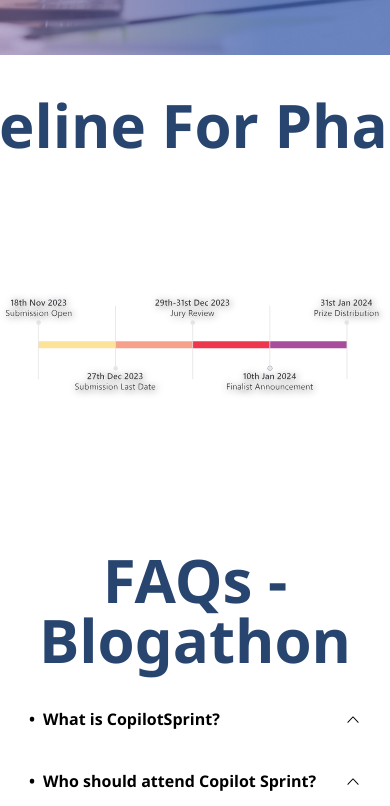
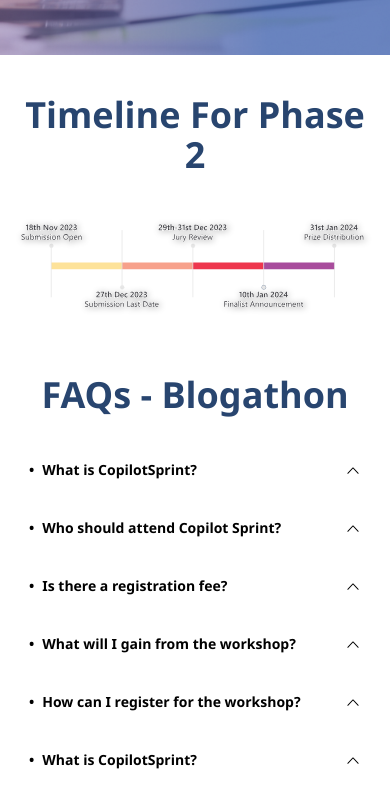
Before and after one commit to Build-In-Bharat/azure-blogathon, a Next.js app: page / in a window 390 px wide. Shown: the part 738-1544 px from the top of the page. Built offline with nearby package versions, Linux system fonts and the light colour scheme.

Commit message:
created faq page

```diff
--- a/components/Faq.tsx
+++ b/components/Faq.tsx
@@ -120,27 +120,24 @@
   };
 
   return (
-
-    <div className=' '>
-      {/* timeLines */}
-      <section id='timeline' className='px-'>
+    <div className="w-full">
+      {/* Timeline Section */}
+      <section id="timeline" className="px-4 md:px-8">
         <div className="content flex flex-col justify-center items-center pt-10 pb-7 gap-5">
-          <h1 className="w-[822px] h-[87px] flex-shrink-0 text-custom-blue text-center text-6xl font-segoe font-semibold text-[#28456F]">
+          <h1 className="text-4xl md:text-6xl text-[#28456F] text-center font-segoe font-semibold mb-6">
             Timeline For Phase 2
           </h1>
-
-          <Image src={timeline} alt="timeline" className='w-[800px] h-72' />
+          <Image src={timeline} alt="timeline" className="w-full max-w-[800px] h-auto" />
         </div>
       </section>
 
-      {/* faq section */}
-      <div id='faq' className='bg-faqbg  flex justify-center py-8 sm:py-14 px-4' >
-        <section className='flex flex-col max-w-5xl'>
-          <div className="text-center mb-6 sm:mb-8">
-            <h1 className=' flex-shrink-0 text-custom-blue text-center text-6xl font-segoe font-semibold text-[#28456F]'>
+      {/* FAQ Section */}
+      <div id="faq" className=" flex justify-center py-8 sm:py-14 px-4">
+        <section className="flex flex-col max-w-3xl md:max-w-5xl w-full">
+          <div className="text-center mb-8">
+            <h1 className="text-4xl md:text-6xl text-[#28456F] font-segoe font-semibold">
               FAQs - Blogathon
             </h1>
-
           </div>
 
           <div className="space-y-3 sm:space-y-4">
@@ -152,7 +149,7 @@
               >
                 <div className="flex justify-between items-center gap-4">
                   <h3
-          className={`text-base font-segoe sm:text-lg font-semibold ${activeQuestion === q.id ? 'text-black' : 'text-black'} transition-colors duration-200`}
+                    className={`text-sm sm:text-base font-segoe font-semibold transition-colors duration-200 ${activeQuestion === q.id ? 'text-black' : 'text-black'}`}
                   >
                     <span className="mr-2">•</span>
                     {q.question}
@@ -160,7 +157,7 @@
                   <div
                     className={`transform transition-transform duration-200 flex-shrink-0 ${activeQuestion === q.id ? '' : 'rotate-180'}`}
                   >
-          <Image alt='arrow' src={arrowUp} className={`${activeQuestion === q.id ? 'text-[#f1d2e0]' : 'text-black'} w-4 h-4 sm:w-4 sm:h-4`} />
+                    <Image alt="arrow" src={arrowUp} className="w-4 h-4 sm:w-5 sm:h-5" />
                   </div>
                 </div>
 
@@ -171,7 +168,7 @@
                     height: activeQuestion === q.id ? `${heights[q.id]}px` : '0',
                   }}
                 >
-        <p className="text-black font-normal mt-2 text-sm sm:text">
+                  <p className="text-black font-normal mt-2 text-sm sm:text-base">
                     {q.answer}
                   </p>
                 </div>
```
Lines whose indentation alone changed are shown as unchanged.
